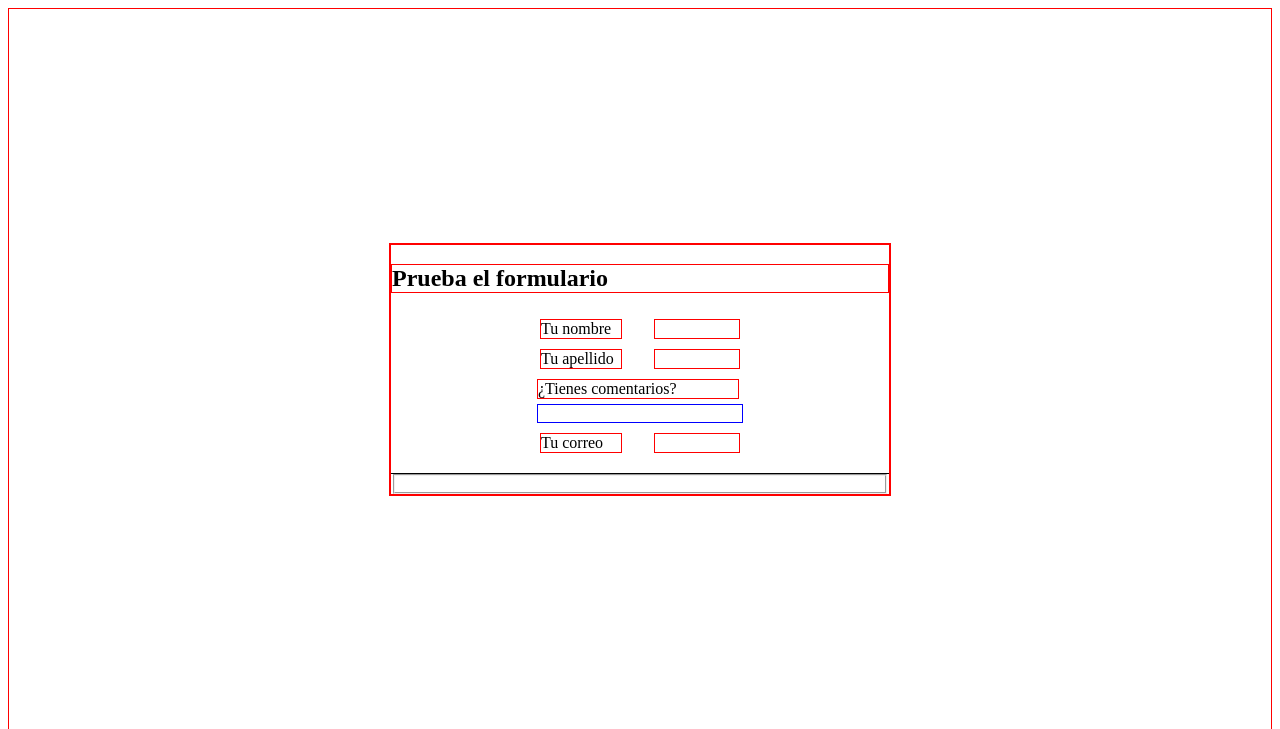
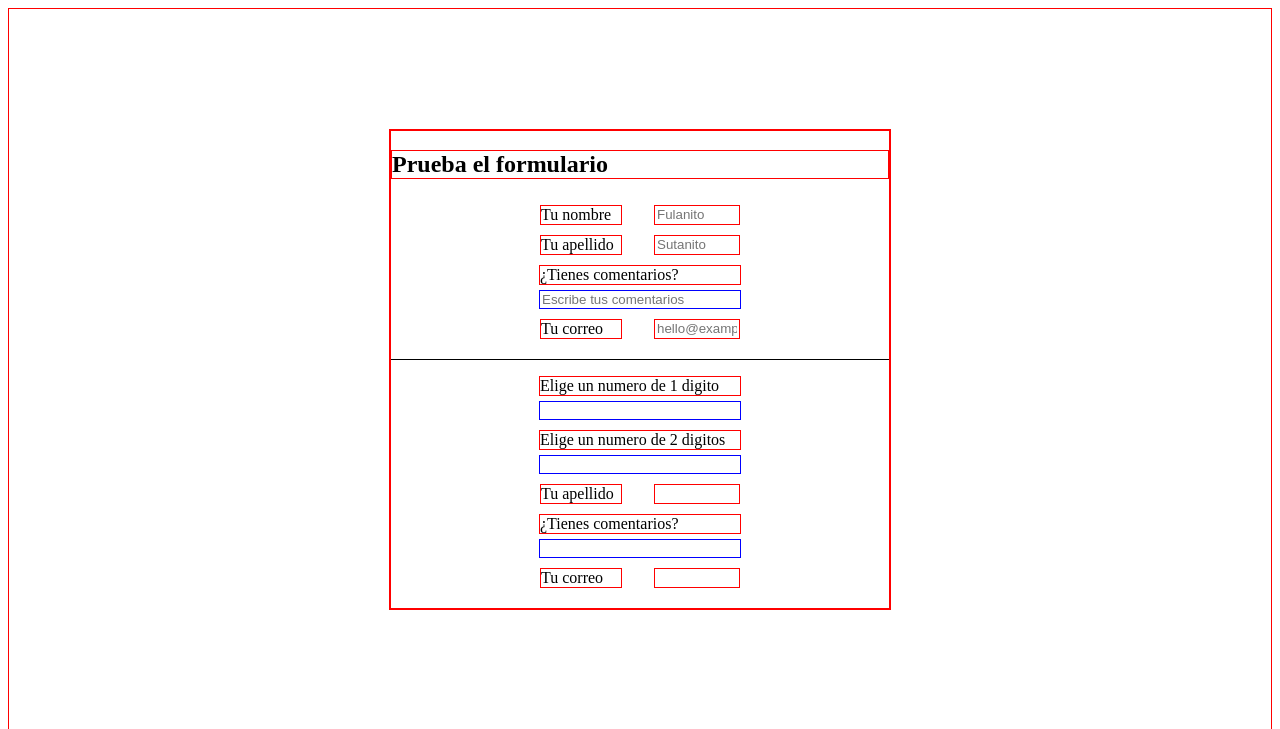
Before and after one commit to SebastianHerreraPC/wbst-12-forms, a plain HTML site: page index.html in a window 1280 px wide. Shown: the top 729 px of the page. Drawn offline with Linux system fonts and the light colour scheme.

Commit message:
placeholdersformone

```diff
--- a/index.html
+++ b/index.html
@@ -21,6 +21,71 @@
                   name="Tu_nombre"
                   id="nombre"
                   class="input__texts"
+                  placeholder="Fulanito"
+                />
+              </div>
+              <div class="input__container">
+                <label for="apellido" class="form__label">Tu apellido</label>
+                <input
+                  type="text"
+                  name="apellido"
+                  id="apellido"
+                  class="input__texts"
+                  placeholder="Sutanito"
+                />
+              </div>
+              <div class="input__container input__container_large-texts">
+                <label
+                  for="comentario"
+                  class="form__label form__label_large-texts"
+                  >¿Tienes comentarios?</label
+                >
+                <input
+                  type="text"
+                  class="input__texts input__texts_large-txt"
+                  placeholder="Escribe tus comentarios"
+                />
+              </div>
+              <div class="input__container">
+                <label for="correo" class="form__label">Tu correo</label>
+                <input
+                  type="email"
+                  class="input__texts"
+                  placeholder="hello@example.com"
+                />
+              </div>
+            </fieldset>
+            <div class="form__line"></div>
+            <fieldset class="form__structure form__two">
+              <div class="input__container input__container_large-num">
+                <label
+                  for="numerounodiez"
+                  class="form__label form__label_large-num"
+                  >Elige un numero de 1 digito</label
+                >
+                <input
+                  min="0"
+                  max="9"
+                  type="number"
+                  name="numerounodiez"
+                  id="numerounodiez"
+                  class="input__texts input__texts_large-num"
+                />
+              </div>
+              <div class="input__container input__container_large-num">
+                <label
+                  for="numerounonueve"
+                  class="form__label form__label_large-num"
+                  >Elige un numero de 2 digitos</label
+                >
+                <input
+                  min="10"
+                  max="90"
+                  step="10"
+                  type="number"
+                  name="numerodieznoventa"
+                  id="numerodieznoventa"
+                  class="input__texts input__texts_large-num"
                 />
               </div>
               <div class="input__container">
@@ -48,8 +113,6 @@
                 <input type="email" class="input__texts" />
               </div>
             </fieldset>
-            <div class="form__line"></div>
-            <fieldset class="form"></fieldset>
           </div>
         </form>
       </main>
--- a/pages/index.css
+++ b/pages/index.css
@@ -47,7 +47,7 @@
 }
 
 .form__label_large-texts {
-  min-width: none;
+  min-width: 200px;
   max-width: 200px;
 }
 
@@ -62,7 +62,6 @@
 }
 .input__container .input__texts.input__texts_large-txt {
   margin-left: 0;
-  min-width: 200px;
   max-width: 200px;
   border: 1px solid blue;
   margin-top: 5px;
@@ -74,3 +73,29 @@
   height: 1px;
   background-color: black;
 }
+
+.form__two {
+  margin-top: 10px;
+}
+.input__numbers {
+  display: flex;
+  overflow: hidden;
+  min-width: 80px;
+  max-width: 80px;
+  max-height: 20px;
+  margin-left: 10px;
+  border: 1px solid red;
+}
+.input__container_large-num {
+  flex-direction: column;
+}
+.form__label_large-num {
+  min-width: 200px;
+  max-width: 200px;
+}
+.input__texts_large-num {
+  margin-left: 0;
+  max-width: 200px;
+  border: 1px solid blue;
+  margin-top: 5px;
+}
```
